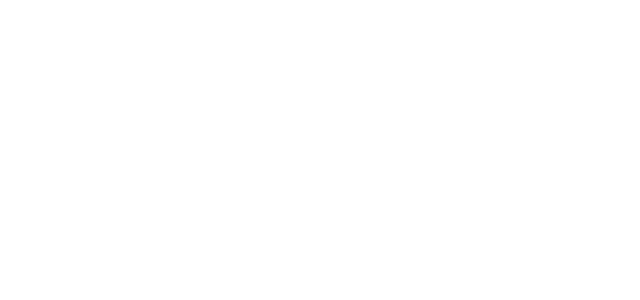
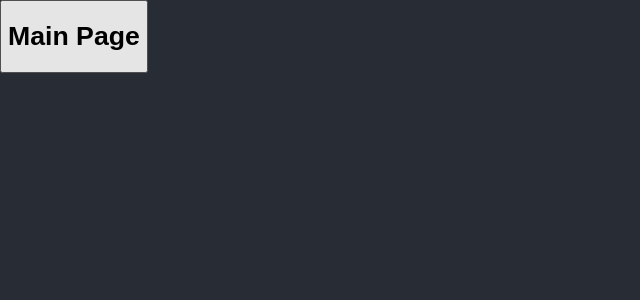
Before and after one commit to SaToGo1/shopping-cart, a React (Create React App) app: page / in a window 1280 px wide. Shown: the top 300 px of the page, without its empty margins (0-640 px from the left). Built offline with nearby package versions, Linux system fonts and the light colour scheme.

Commit message:
Add header.js component

```diff
--- a/src/App.js
+++ b/src/App.js
@@ -1,9 +1,10 @@
 import './styles/App.css';
+import Header from './components/header'
 
 function App() {
   return (
     <div className="App">
-
+      <Header />
     </div>
   );
 }
--- /dev/null
+++ b/src/components/header.js
@@ -0,0 +1,15 @@
+
+const Header = () => {
+
+    return (
+        <header>
+            <div>
+                <button>
+                    <h1>Main Page</h1>
+                </button>
+            </div>
+        </header>
+    )
+}
+
+export default Header;
--- a/src/styles/App.css
+++ b/src/styles/App.css
@@ -1,14 +1,7 @@
+
 .App {
-  text-align: center;
-}
-
-.App-header {
   background-color: #282c34;
   min-height: 100vh;
-  display: flex;
-  flex-direction: column;
   align-items: center;
-  justify-content: center;
-  font-size: calc(10px + 2vmin);
   color: white;
 }
```
